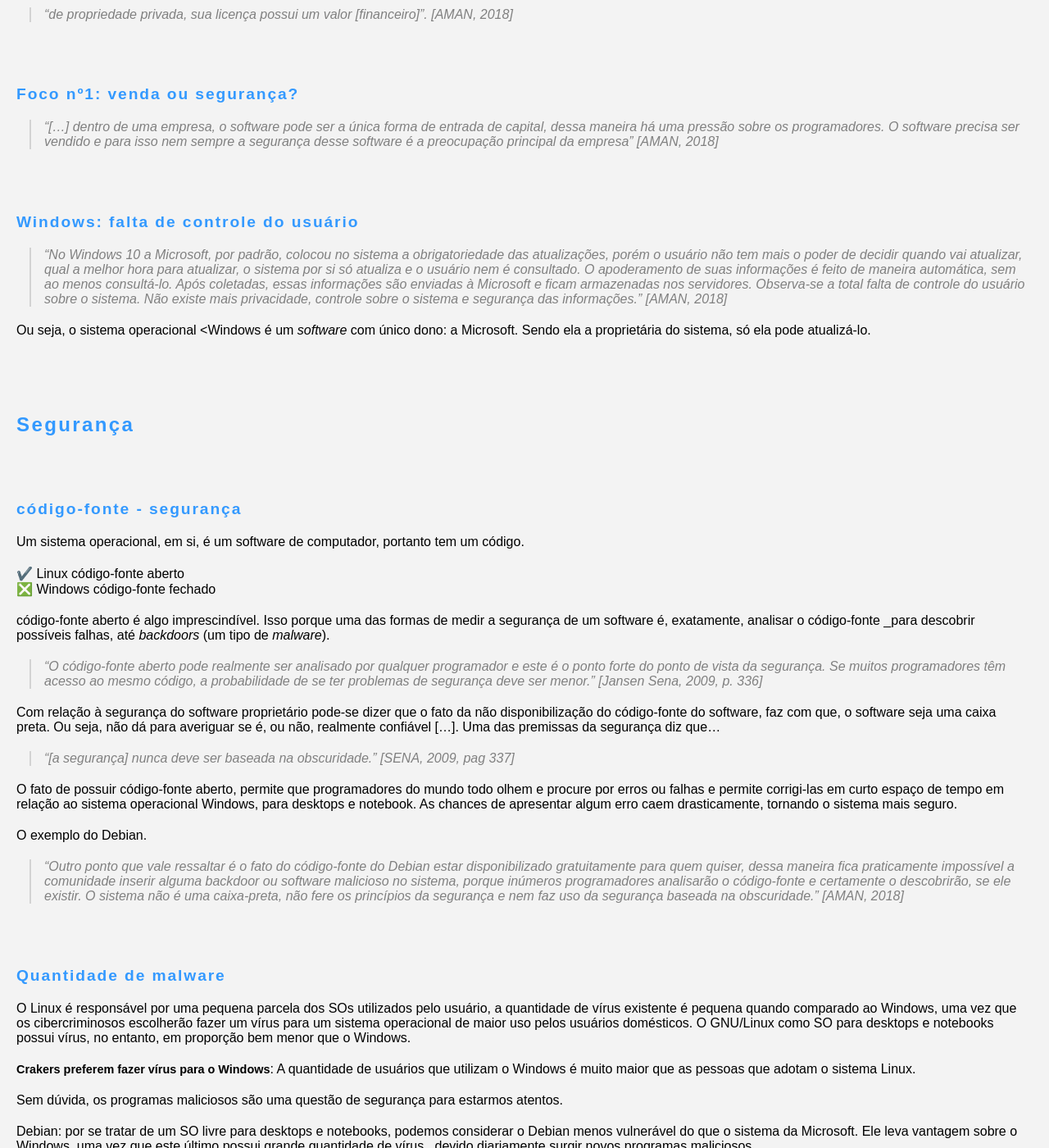
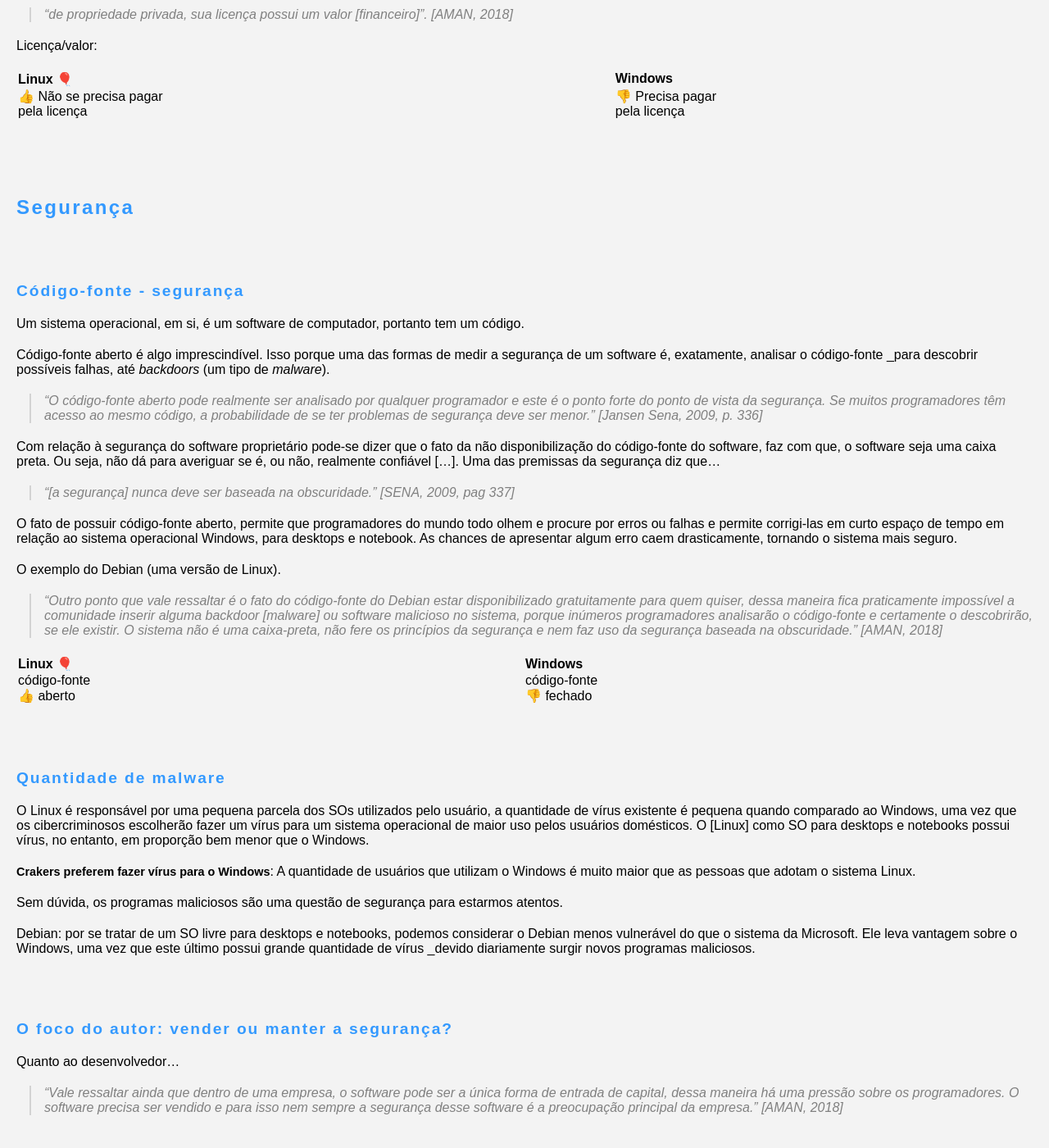
Before and after one commit to Joesynth/joesynth.github.io, a Jekyll site: the page built from _posts/2021-11-28-por-que-usar-linux.md, in a window 1280 px wide and 1400 px high, scrolled down 1945 px. Shown: the whole window at 82% size. Built offline with Jekyll 4.4.1, drawn with Linux system fonts in a browser that asks for light colours; some of the changed text lies outside the part shown.

Commit message:
Update 2021-11-28-por-que-usar-linux.md

```diff
--- a/_posts/2021-11-28-por-que-usar-linux.md
+++ b/_posts/2021-11-28-por-que-usar-linux.md
@@ -22,12 +22,9 @@
 
 
 
-
-
-
 ## O exemplo do Exército Brasileiro
 
-> "A adoção do sistema livre GNU/Linux está ocorrendo de forma gradual [...no Exército Brasileiro]" [AMAN, 2018]
+> "A adoção do sistema livre [Linux] está ocorrendo de forma gradual [...no Exército Brasileiro]" [AMAN, 2018]
 
 ###### Fatores considerados
 
@@ -67,7 +64,7 @@
 
 Linux é um sistema livre, de fato, não se precisa pagar pela licença.
 
-> "o GNU/Linux não é uma empresa, não existe uma empresa responsável ou uma estrutura física. O que existe é uma comunidade, na qual os conhecimentos são compartilhados para quem quiser." [AMAN, 2018]
+> "o [Linux] não é uma empresa, não existe uma empresa responsável ou uma estrutura física. O que existe é uma comunidade, na qual os conhecimentos são compartilhados para quem quiser." [AMAN, 2018]
 
 Portanto, o próprio SO foi (e é) criado por diversas pessoas de forma comunitária.
 
@@ -75,30 +72,23 @@
 
 > "de propriedade privada, sua licença possui um valor [financeiro]". [AMAN, 2018]
 
+Licença/valor:
 
-###### Foco nº1: venda ou segurança?
-
-> "[...] dentro de uma empresa, o software pode ser a única forma de entrada de capital, dessa maneira há uma pressão sobre os programadores. O software precisa ser vendido e para isso nem sempre a segurança desse software é a preocupação principal da empresa" [AMAN, 2018]
+| Linux 🎈					| Windows |
+| :--- 						| :--- |
+| 👍 Não se precisa pagar <br />pela licença | 👎 Precisa pagar <br />pela licença |
 
 
-
-###### Windows: falta de controle do usuário
-
-> "No Windows 10 a Microsoft, por padrão, colocou no sistema a obrigatoriedade das atualizações, porém o usuário não tem mais o poder de decidir quando vai atualizar, qual a melhor hora para atualizar, o sistema por si só atualiza e o usuário nem é consultado. O apoderamento de suas informações é feito de maneira automática, sem ao menos consultá-lo. Após coletadas, essas informações são enviadas à Microsoft e ficam armazenadas nos servidores. Observa-se a total falta de controle do usuário sobre o sistema. Não existe mais privacidade, controle sobre o sistema e segurança das informações." [AMAN, 2018]
-
-Ou seja, o sistema operacional <Windows é um *software* com único dono: a Microsoft. Sendo ela a proprietária do sistema, só ela pode atualizá-lo.
 
 
 ## Segurança
 
-###### código-fonte - segurança
+###### Código-fonte - segurança
 
 Um sistema operacional, em si, é um software de computador, portanto tem um código.
 
-✔️ Linux código-fonte aberto
-❎ Windows código-fonte fechado
 
-código-fonte aberto é algo imprescindível. Isso porque uma das formas de medir a segurança de um software é, exatamente, analisar o código-fonte _para descobrir possíveis falhas, até *backdoors* (um tipo de *malware*).
+Código-fonte aberto é algo imprescindível. Isso porque uma das formas de medir a segurança de um software é, exatamente, analisar o código-fonte _para descobrir possíveis falhas, até *backdoors* (um tipo de *malware*).
 
 > “O código-fonte aberto pode realmente ser analisado por qualquer programador e este é o ponto forte do ponto de vista da segurança. Se muitos programadores têm acesso ao mesmo código, a probabilidade de se ter problemas de segurança deve ser menor.” [Jansen Sena, 2009, p. 336]
 
@@ -108,14 +98,17 @@
 
 O fato de possuir código-fonte aberto, permite que programadores do mundo todo olhem e procure por erros ou falhas e permite corrigi-las em curto espaço de tempo em relação ao sistema operacional Windows, para desktops e notebook. As chances de apresentar algum erro caem drasticamente, tornando o sistema mais seguro.
 
-O exemplo do Debian.
+O exemplo do Debian (uma versão de Linux).
 
-> "Outro ponto que vale ressaltar é o fato do código-fonte do Debian estar disponibilizado gratuitamente para quem quiser, dessa maneira fica praticamente impossível a comunidade inserir alguma backdoor ou software malicioso no sistema, porque inúmeros programadores analisarão o código-fonte e certamente o descobrirão, se ele existir. O sistema não é uma caixa-preta, não fere os princípios da segurança e nem faz uso da segurança baseada na obscuridade." [AMAN, 2018]
+> "Outro ponto que vale ressaltar é o fato do código-fonte do Debian estar disponibilizado gratuitamente para quem quiser, dessa maneira fica praticamente impossível a comunidade inserir alguma backdoor [malware] ou software malicioso no sistema, porque inúmeros programadores analisarão o código-fonte e certamente o descobrirão, se ele existir. O sistema não é uma caixa-preta, não fere os princípios da segurança e nem faz uso da segurança baseada na obscuridade." [AMAN, 2018]
 
+| Linux 🎈	| Windows 	|
+| :--- 		| :--- 		|
+|código-fonte <br />👍 aberto|código-fonte <br />👎 fechado|
 
 ###### Quantidade de malware
 
-O Linux é responsável por uma pequena parcela dos SOs utilizados pelo usuário, a quantidade de vírus existente é pequena quando comparado ao Windows, uma vez que os cibercriminosos escolherão fazer um vírus para um sistema operacional de maior uso pelos usuários domésticos. O GNU/Linux como SO para desktops e notebooks possui vírus, no entanto, em proporção bem menor que o Windows.
+O Linux é responsável por uma pequena parcela dos SOs utilizados pelo usuário, a quantidade de vírus existente é pequena quando comparado ao Windows, uma vez que os cibercriminosos escolherão fazer um vírus para um sistema operacional de maior uso pelos usuários domésticos. O [Linux] como SO para desktops e notebooks possui vírus, no entanto, em proporção bem menor que o Windows.
 
 **Crakers preferem fazer vírus para o Windows**:
 A quantidade de usuários que utilizam o Windows é muito maior que as pessoas que adotam o sistema Linux.
@@ -130,20 +123,40 @@
 
 > "Vale ressaltar ainda que dentro de uma empresa, o software pode ser a única forma de entrada de capital, dessa maneira há uma pressão sobre os programadores. O software precisa ser vendido e para isso nem sempre a segurança desse software é a preocupação principal da empresa." [AMAN, 2018]
 
-## Autonomia: quem controla o sistema?
+###### Autonomia: quem controla o sistema?
 
 No Linux o usuário tem o controle do sistema, logo, toma as decisões.
 
 > O sistema está subordinado ao usuário, qualquer ação que o sistema executará, seja para instalar algum software ou atualizar
 [...], o usuário deve conceder uma autorização. Já no Windows isso não ocorre. [AMAN, 2018]
 
-👍 Linux
-👎 Windows
+⚠️ Atenção! Isto é o pilar central da segurança.
+
+| Linux 🎈	| Windows |
+| :---: 	| :---: |
+| 👍		| 👎	|
+
+
+###### Windows: falta de controle do usuário
+
+> "No Windows 10 a Microsoft, por padrão, colocou no sistema a obrigatoriedade das atualizações, porém o usuário não tem mais o poder de decidir quando vai atualizar, qual a melhor hora para atualizar, o sistema por si só atualiza e o usuário nem é consultado. O apoderamento de suas informações é feito de maneira automática, sem ao menos consultá-lo. Após coletadas, essas informações são enviadas à Microsoft e ficam armazenadas nos servidores. Observa-se a total falta de controle do usuário sobre o sistema. Não existe mais privacidade, controle sobre o sistema e segurança das informações." [AMAN, 2018]
+
+Ou seja, o sistema operacional Windows é um *software* com único dono: a Microsoft. Sendo ela a proprietária do sistema, só ela pode atualizá-lo.
+
+
+###### Foco nº1: venda ou segurança?
+
+> "[...] dentro de uma empresa, o software pode ser a única forma de entrada de capital, dessa maneira há uma pressão sobre os programadores. O software precisa ser vendido e para isso nem sempre a segurança desse software é a preocupação principal da empresa" [AMAN, 2018]
+
 
 
 ## Estabilidade
 
-> "o [Linux] Debian está no mercado há 25 anos, logo nota-se que não é uma distribuição nova, pode-se dizer que alcançou certo nível de maturidade. Esse sistema operacional apresenta quatro versões, que são chamados de “releases”." [AMAN, 2018]
+###### O tempo
+
+> "o [Linux] está no mercado há 25 anos, logo nota-se que não é uma distribuição nova, pode-se dizer que alcançou certo nível de maturidade. Esse sistema operacional apresenta quatro versões, que são chamados de “releases”." [AMAN, 2018]
+
+###### Os drivers
 
 > "Outro problema que era muito comum há 15 anos, era o fato de que o usuário tinha que procurar os drivers e instalá-lo manualmente, o sistema não reconhecia vários hardwares, era um processo complicado, apenas quem tinha um conhecimento mais avançado sabia instalar os drivers e ainda assim não era fácil. Atualmente não é mais assim, o sistema já reconhece todo o hardware do computador e os drivers já vem embutidos no sistema, de maneira que o usuário final não precisa se preocupar com isso, apenas instala o sistema e começa a usar."[AMAN, 2018]
 
@@ -159,7 +172,7 @@
 
 ###### Escritório
 
-> "o GNU/Linux conta com o LibreOffice, uma alternativa frente ao MS Office, da Microsoft. O LibreOffice está em sua sexta versão e é uma excelente alternativa, compatível com todos os documentos originados do MS Office e possui todos os recursos que um usuário precisa ter."
+> "o [Linux] conta com o LibreOffice, uma alternativa frente ao MS Office, da Microsoft. O LibreOffice está em sua sexta versão e é uma excelente alternativa, compatível com todos os documentos originados do MS Office e possui todos os recursos que um usuário precisa ter."
 
 ###### Imagens e multimídia
 
@@ -173,8 +186,10 @@
 
 > "O [Linux] é disponibilizado gratuitamente. O usuário não precisa pagar por uma licença para poder usar o sistema [Linux]. A grande diferença desse sistema é que parte dos programadores que participam do projeto são voluntários. Esses programadores fazem isso porque gostam, não há uma motivação financeira, não é uma empresa que contrata funcionários, programadores, para que esses trabalhem em cima de um sistema operacional." [AMAN, 2018]
 
-👍 Linux: grátis 🎈
-👎 Windows: finge ser grátis 🤥
+
+| Linux 🎈	| Windows |
+| :---	 	| :--- |
+| 👍 grátis	| 👎finge ser grátis	|
 
 
 
@@ -188,21 +203,23 @@
 
 ## Lentidão
 
+###### O tempo
+
 > "O sistema não fica lento com o passar do tempo, tem uma rápida inicialização, bom tempo de resposta e fluidez." [AMAN, 2018]
 
+###### A velocidade
 
 > "De acordo com o portal Software Livre mantido pelo Governo Federal (2012), a Procuradoria-Geral do Estado da Paraíba migrou todo seu parque computacional para o software livre. Segundo o gerente Guido Giuseppe, da Sub Gerência de Tecnologia da Informação, que foi emprestado à Procuradoria-Geral do Estado da Paraíba, afirmou que “[...] alguns usuários perceberam que computadores antigos acionados pelo sistema livre funcionava mais rápido do que os que eram acionados pelo sistema não-livre, com a mesma configuração de hardware, [...]”. Mais um aspecto positivo desse sistema."[AMAN, 2018]
 
 No geral, considerando mesmo hardware, Linux leva vantagem sobre Windows. No caso específico do ambiente gráfico, a vantagem do Linux pode ser enorme. É possível o usuário escolher uma das várias [interfaces Linux](/linux-interfaces).
 
-👍 Linux
-👎 Windows
 
-## Linux vs. Windows: resumo
+| Linux 🎈	| Windows |
+| :---: 	| :---: |
+|👍 		| 👎 	|
 
-| 		 	| Linux 					| Windows |
-| :--- 		| :--- 						| :--- |
-| **Licença** | 👍 Não se precisa pagar pela licença. | 👎 Possui um valor |
+
+
 
 
 ## Quem usa o Linux?
```
Also changed, not shown: other parts of _posts/2021-11-28-por-que-usar-linux.md (+1 -1 lines).
